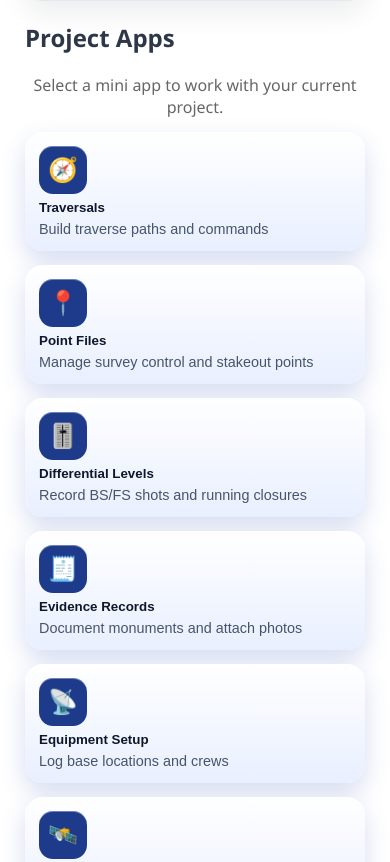
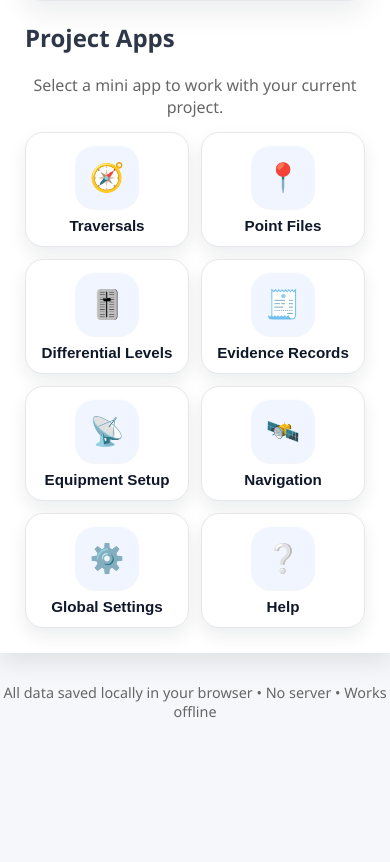
Before and after one commit to michaelrolphone-cmyk/ROS-Manager, a plain HTML site: page index.html in a window 390 px wide. Shown: the part 887-1749 px from the top of the page. After the commit the page ends 1608 px from the top, so only its background shows below. Drawn offline with Linux system fonts and the light colour scheme.

Commit message:
Refine springboard tile styling

```diff
--- a/css/styles.css
+++ b/css/styles.css
@@ -225,8 +225,8 @@ body {
       }
 
       .app-tile {
-        border: none;
-        background: linear-gradient(180deg, #ffffff 0%, #e8efff 100%);
+        border: 1px solid #e5e7eb;
+        background: linear-gradient(180deg, #ffffff 0%, #f3f6ff 100%);
         border-radius: 18px;
         padding: 14px;
         display: flex;
@@ -235,14 +235,15 @@ body {
         gap: 6px;
         text-align: left;
         cursor: pointer;
-        box-shadow: 0 10px 24px rgba(30, 64, 175, 0.18);
-        transition: transform 0.1s ease, box-shadow 0.1s ease;
+        box-shadow: 0 10px 24px rgba(30, 64, 175, 0.14);
+        transition: transform 0.1s ease, box-shadow 0.1s ease,
+          background 0.1s ease;
       }
 
       .app-tile:hover {
         transform: translateY(-2px);
-        box-shadow: 0 12px 28px rgba(59, 130, 246, 0.2);
-        filter: brightness(1.02);
+        box-shadow: 0 12px 28px rgba(59, 130, 246, 0.16);
+        background: linear-gradient(180deg, #ffffff 0%, #e9f1ff 100%);
       }
 
       .app-tile.active {
@@ -257,9 +258,14 @@ body {
         align-items: center;
         justify-content: center;
         font-size: 24px;
-        background: #1e3a8a;
-        color: white;
-        box-shadow: inset 0 1px 0 rgba(255, 255, 255, 0.35);
+        background: #eef2ff;
+        color: #0f172a;
+        box-shadow: inset 0 1px 0 rgba(255, 255, 255, 0.8),
+          0 1px 0 rgba(15, 23, 42, 0.04);
+      }
+
+      .app-tile:hover .app-icon {
+        background: #e0ecff;
       }
 
       .app-title {
@@ -270,6 +276,38 @@ body {
       .app-hint {
         color: #475569;
         font-size: 0.9rem;
+      }
+
+      @media (max-width: 780px) {
+        .springboard-grid {
+          grid-template-columns: repeat(auto-fit, minmax(110px, 1fr));
+          gap: 12px;
+        }
+
+        .app-tile {
+          align-items: center;
+          text-align: center;
+          padding: 12px;
+          gap: 8px;
+          background: #ffffff;
+          box-shadow: 0 8px 18px rgba(15, 23, 42, 0.08);
+        }
+
+        .app-icon {
+          width: 64px;
+          height: 64px;
+          border-radius: 20px;
+          font-size: 28px;
+          background: #f1f5ff;
+        }
+
+        .app-title {
+          font-size: 0.95rem;
+        }
+
+        .app-hint {
+          display: none;
+        }
       }
       .header {
         background: #1e40af;
```
